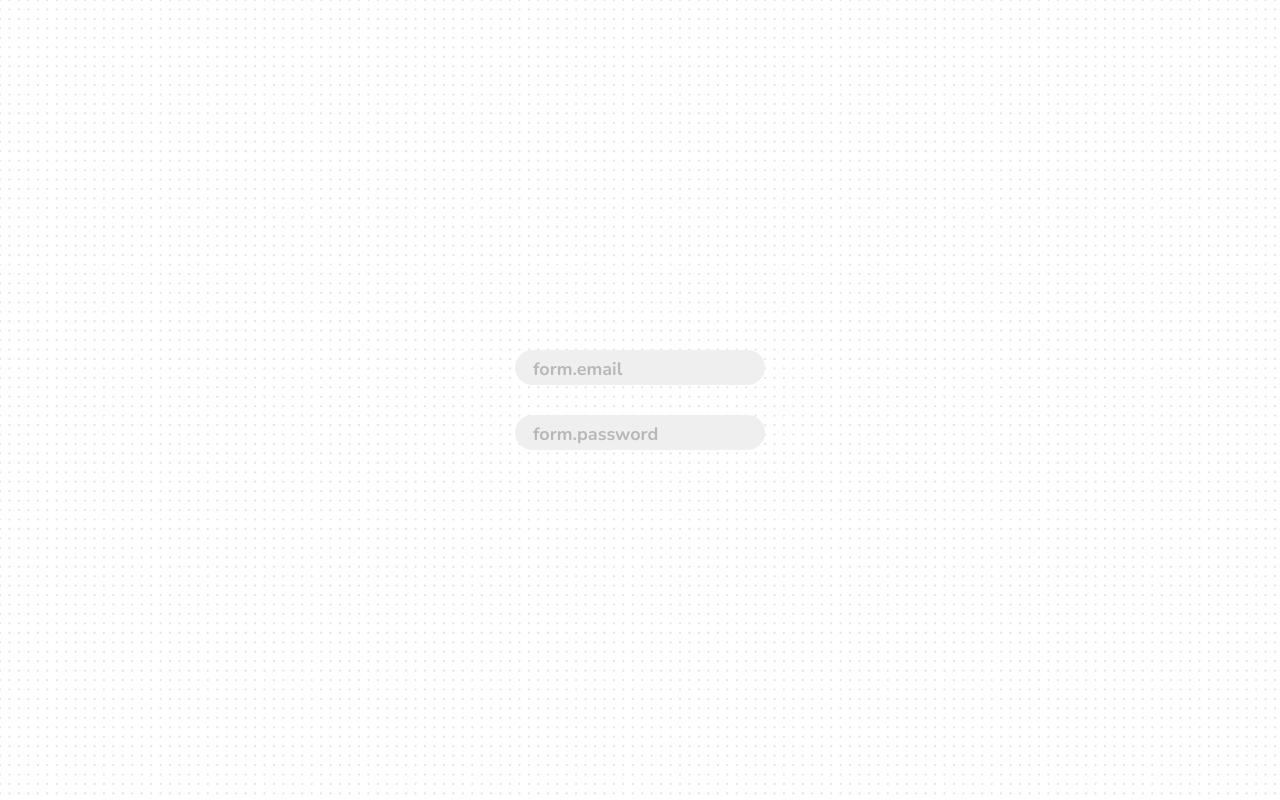
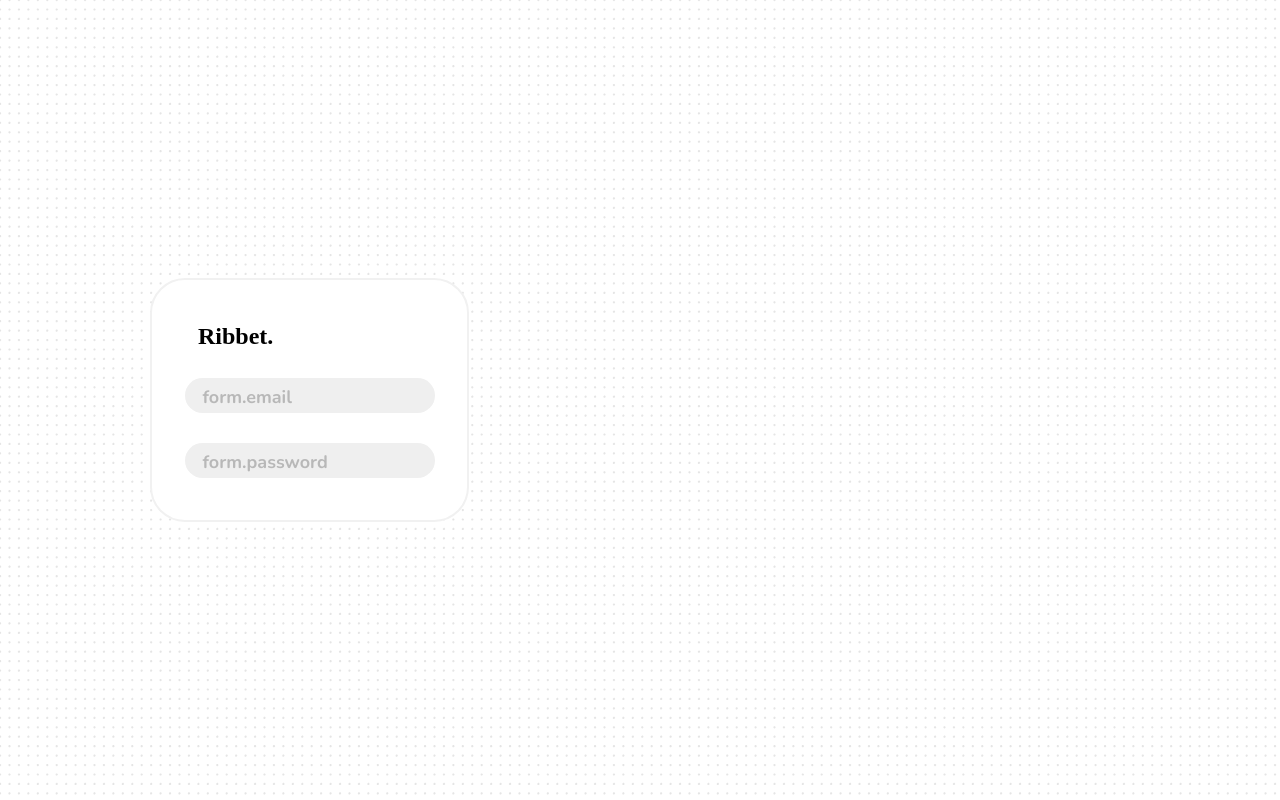
Before and after one commit to psoglav/ribbet-client, a Vue app: page / in a window 1280 px wide. Built offline with nearby package versions, Linux system fonts and the light colour scheme.

Commit message:
isolate the inputs and add Ribbet above them

```diff
--- a/src/App.vue
+++ b/src/App.vue
@@ -14,6 +14,5 @@
   -webkit-font-smoothing: antialiased;
   -moz-osx-font-smoothing: grayscale;
   text-align: center;
-  color: #2c3e50;
 }
 </style>
--- a/src/views/Playground.vue
+++ b/src/views/Playground.vue
@@ -1,7 +1,10 @@
 <template>
   <div class="playground">
-    <Input :name="t('form.email')" />
-    <Input :name="t('form.password')" secure />
+    <div class="container">
+      <h2>Ribbet.</h2>
+      <Input :name="t('form.email')" />
+      <Input :name="t('form.password')" secure />
+    </div>
   </div>
 </template>
 
@@ -26,8 +29,27 @@ defineExpose({
   background: url("../assets/img/bg.svg");
   height: 100vh;
   display: grid;
-  gap: 25px;
   align-content: center;
-  justify-items: center;
+  justify-items: start;
+  padding: 150px;
+
+  .container {
+    gap: 25px;
+    display: grid;
+    padding: 30px;
+    background-color: #fff;
+    border: 2px rgb(241, 241, 241) solid;
+    border-radius: 35px;
+    padding-bottom: 40px;
+  }
+
+  h2 {
+    font-family: Poppins;
+    text-align: left;
+    text-indent: 1rem;
+    height: 40px;
+    display: grid;
+    align-content: end;
+  }
 }
 </style>
```
